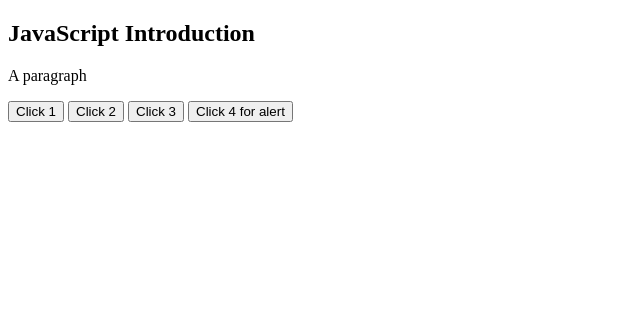
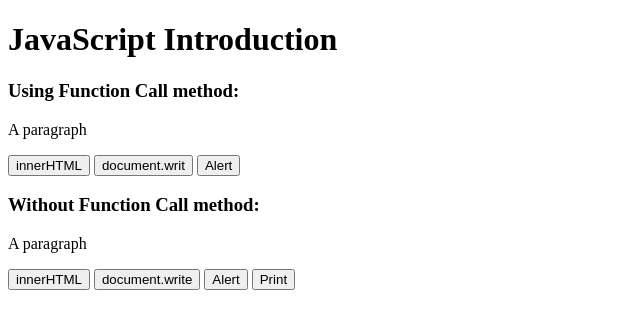
Before and after one commit to mrshakil015/JavaScript, a plain HTML site: page 01- Introduction/01. Introduction.html in a window 1280 px wide. Shown: the whole page, without its empty margins (0-640 px from the left). Drawn offline with Linux system fonts and the light colour scheme.

Commit message:
Introduction

```diff
--- a/01- Introduction/01. Introduction.html
+++ b/01- Introduction/01. Introduction.html
@@ -6,13 +6,19 @@
     <title>Document</title>
 </head>
 <body>
-    <h2>JavaScript Introduction</h2>
+    <h1>JavaScript Introduction</h1>
+    <h3>Using Function Call method:</h3>
     <p id="demo">A paragraph</p>
-    <button type="button" onclick="myFunction()">Click 1</button>
-    <button type="button" onclick="myFunction2()">Click 2</button>
-    <button type="button" onclick="myFunction3()">Click 3</button>
+    <button type="button" onclick="myFunction()">innerHTML</button>
+    <button type="button" onclick="myFunction2()">document.writ</button>
+    <button type="button" onclick="myFunction3()">Alert</button>
 
-    <button type="button" onclick="window.alert('Alert working')">Click 4 for alert</button>
+    <h3>Without Function Call method:</h3>
+    <p id="demo2">A paragraph</p>
+    <button type="button" onclick='document.getElementById("demo2").innerHTML = "After Click 1- innerHTML() working"'>innerHTML</button>
+    <button type="button" onclick='document.write("After Click 2- document.write() working.")'>document.write</button>
+    <button type="button" onclick="window.alert('After Click 3- Alert working')">Alert</button>
+    <button type="button" onclick="window.print()">Print</button>
 
 
     <script src="./01. Introduction.js"></script>
--- a/01- Introduction/01. Introduction.js
+++ b/01- Introduction/01. Introduction.js
@@ -1,9 +1,9 @@
 function myFunction() {
-    document.getElementById("demo").innerHTML = "After Click 1- innerHTML() working."
+    document.getElementById("demo").innerHTML = "After Click 1- innerHTML() working.";
 }
 function myFunction2() {
-    document.write("After Click 2- document.write() working.")
+    document.write("After Click 2- document.write() working.");
 }
 function myFunction3() {
-    document.write("After Click 3- window.alert() working.")
+    document.write("After Click 3- window.alert() working.");
 }
```
